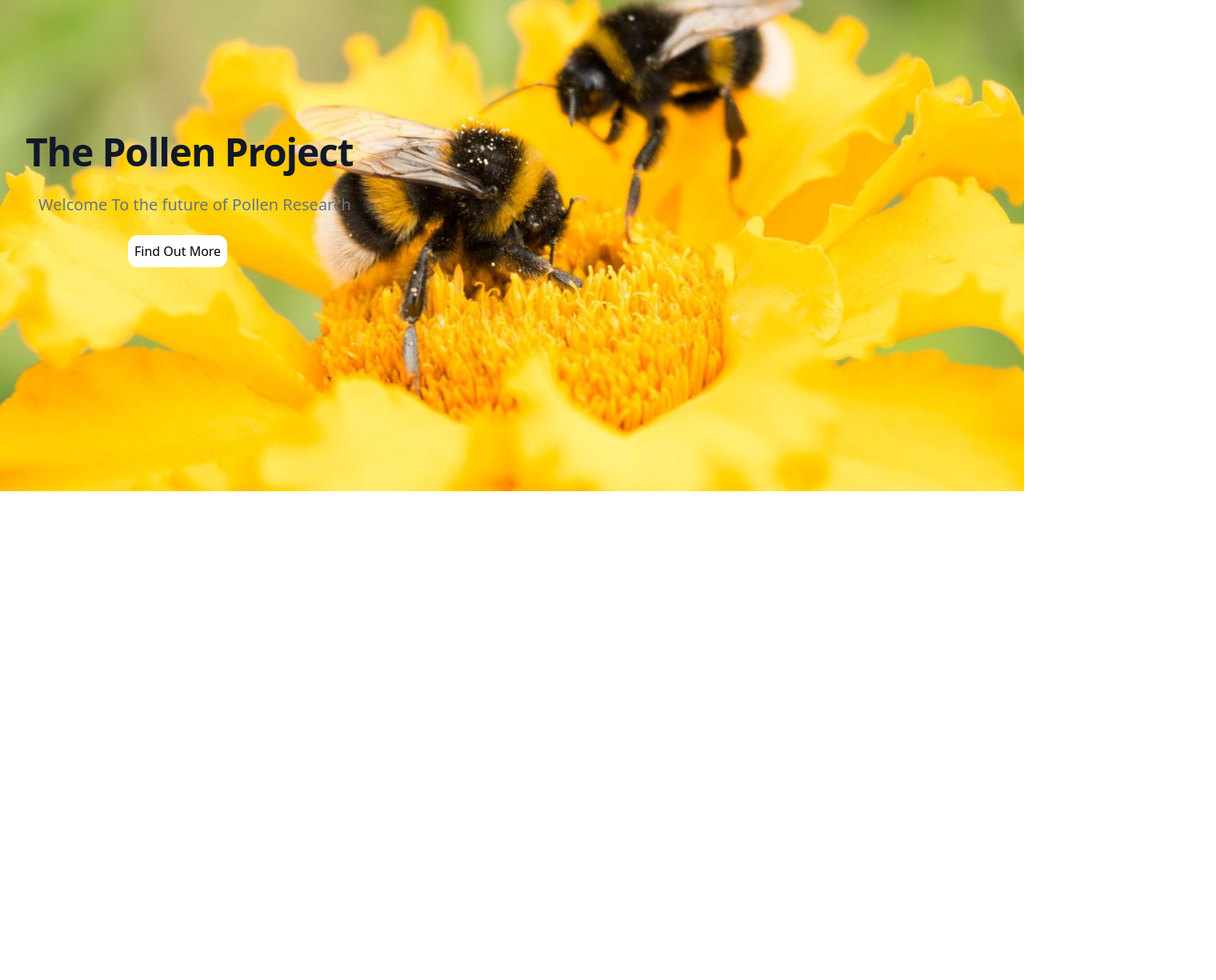
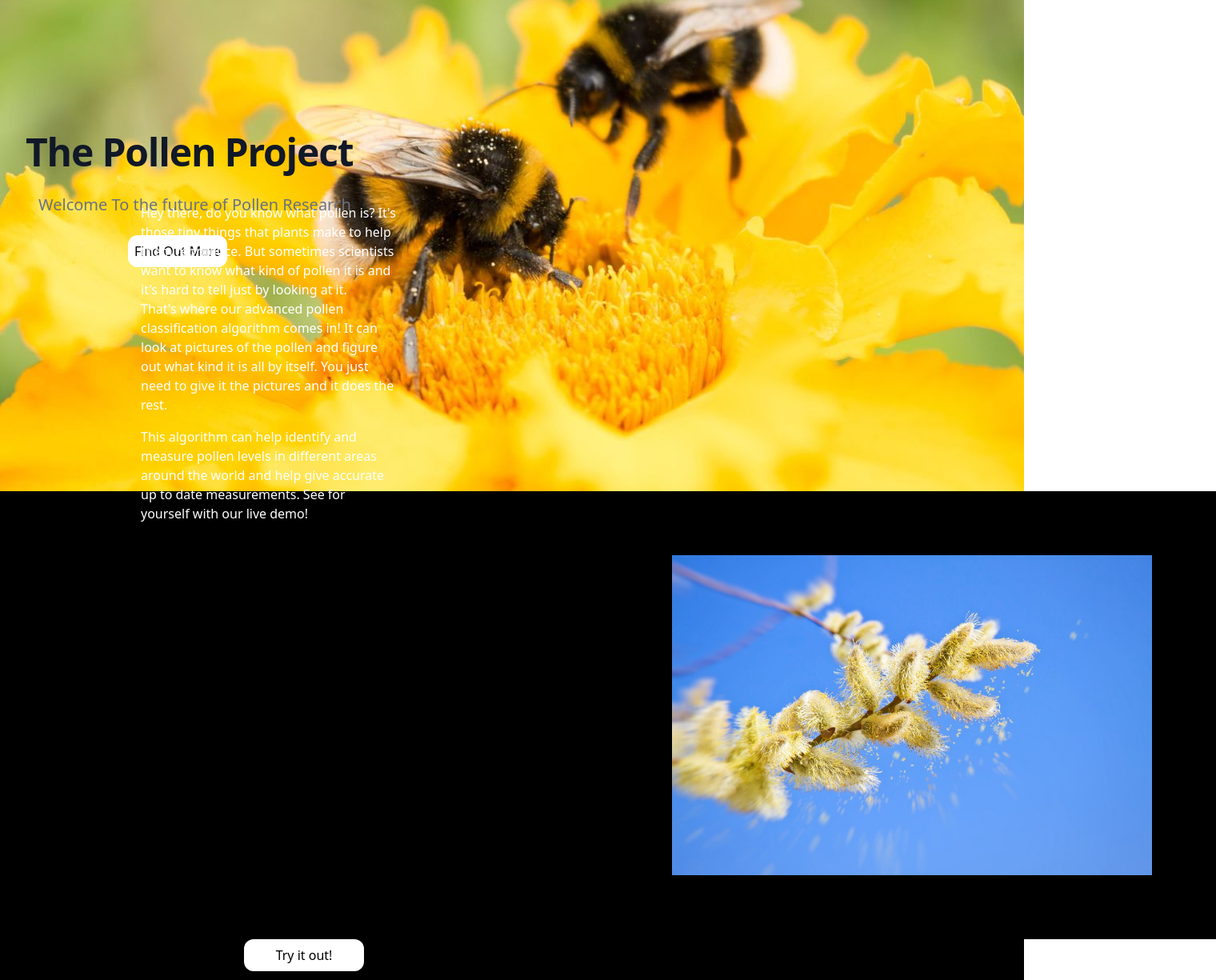
Before and after one commit to Pollen-Classification-Capstone/client, a Next.js app: page / in a window 1280 px wide. Shown: the part 106-1331 px from the top of the page at 80% size, 1520 px wide, since content can reach past the window. Before the commit the page ends 800 px from the top, so only its background shows below. Built offline with nearby package versions, Linux system fonts and the light colour scheme.

Commit message:
mg - base layout

```diff
--- a/components/Landing.tsx
+++ b/components/Landing.tsx
@@ -14,11 +14,11 @@ import Image from "next/image";
 export const LandingPage = ({}) => {
   return (
     <div className="">
-      <div className="absolute">
+      <div className="relative">
         <Image
           src="/images/bee-flower.jpg"
           width={2000}
-          height={1500}
+          height={400}
           alt="The Pollen Project Logo"
           className=""
         />
--- a/components/SectionOne.tsx
+++ b/components/SectionOne.tsx
@@ -13,7 +13,8 @@ import Image from "next/image";
 
 export const LandingPage = ({}) => {
   return (
-    <div className="bg-black py-36 px-12 flex justify-end">
+    <div>
+      <div className="bg-black py-20 left-full px-20 justify-center relative flex ">
         <Image
           src="/images/spring-pollen-allergies.jpg"
           width={600}
@@ -22,6 +23,31 @@ export const LandingPage = ({}) => {
           className="  "
         />
       </div>
+      <div className="flex justify-center">
+        <div>
+          <p className="text-white  absolute bottom-80 left-44 w-3/12">
+            Hey there, do you know what pollen is? It's those tiny things that
+            plants make to help them reproduce. But sometimes scientists want to
+            know what kind of pollen it is and it's hard to tell just by looking
+            at it.
+          </p>
+        </div>
+        <div className="text-white absolute bottom-44  left-44 w-3/12">
+          That's where our advanced pollen classification algorithm comes in! It
+          can look at pictures of the pollen and figure out what kind it is all
+          by itself. You just need to give it the pictures and it does the rest.
+        </div>
+        <div className="text-white absolute bottom-10  left-44 w-3/12">
+          This algorithm can help identify and measure pollen levels in
+          different areas around the world and help give accurate up to date
+          measurements. See for yourself with our live demo!
+        </div>
+        <button className=" mb-6  py-2 px-10 text-md bg-white rounded-xl    bottom-">
+          {" "}
+          Try it out!{" "}
+        </button>
+      </div>
+    </div>
   );
 };
 
--- a/pages/index.tsx
+++ b/pages/index.tsx
@@ -21,7 +21,7 @@ export default function Home(props: any, result: any) {
       <div>
         <Landing />
       </div>
-      <div>{<SectionOne />}</div>
+      <div className="flex">{<SectionOne />}</div>
     </div>
   );
 }
--- a/tailwind.config.js
+++ b/tailwind.config.js
@@ -15,8 +15,6 @@ module.exports = {
       },
     },
   },
-  backgroundImage: {
-    "bee-image": "url('/images/bee-flower.jpg')",
-  },
+  backgroundImage: {},
   plugins: [],
 };
```
Lines whose indentation alone changed are shown as unchanged.
